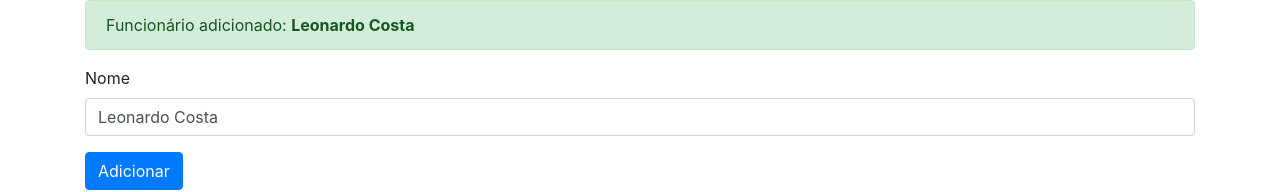
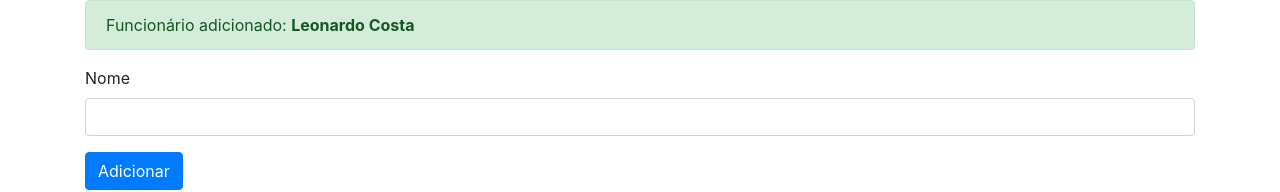
Before and after one commit to LeonardoCosta90/AlgaWorks-AlgaMoney, an Angular app in the folder meuprojeto/: page / in a window 1280 px wide. Shown: the top 192 px of the page. Built offline with nearby package versions, Linux system fonts and the light colour scheme.

Commit message:
9. Angular Fundamentos -- 9.8. Usando variável de referência

```diff
--- a/meuprojeto/src/app/app.component.html
+++ b/meuprojeto/src/app/app.component.html
@@ -5,12 +5,10 @@
 
   <div class="form-group">
       <label>Nome</label>
-      <input type="text" class="form-control"
-          (input)="alterarNome($event)"
-          value="{{nome}}">
+      <input type="text" class="form-control" #nomeInput>
   </div>
 
   <button type="button" class="btn btn-primary"
-      (click)="adicionar()">Adicionar</button>
+      (click)="adicionar(nomeInput.value)">Adicionar</button>
 
 </div>
--- a/meuprojeto/src/app/app.component.ts
+++ b/meuprojeto/src/app/app.component.ts
@@ -8,16 +8,8 @@ import { Component } from '@angular/core';
 export class AppComponent {
   nome = 'Leonardo Costa';
 
-  adicionar() {
-    console.log(`Adicionando ${this.nome}`);
-
-    const numero = Math.round(Math.random() * 100);
-    this.nome = 'Leoanrdo ' + numero;
-  }
-
-  alterarNome(event: any) {
-    // console.log(event);
-    this.nome = event.target.value;
+  adicionar(nome) {
+    this.nome = nome;
   }
 
 }
```
